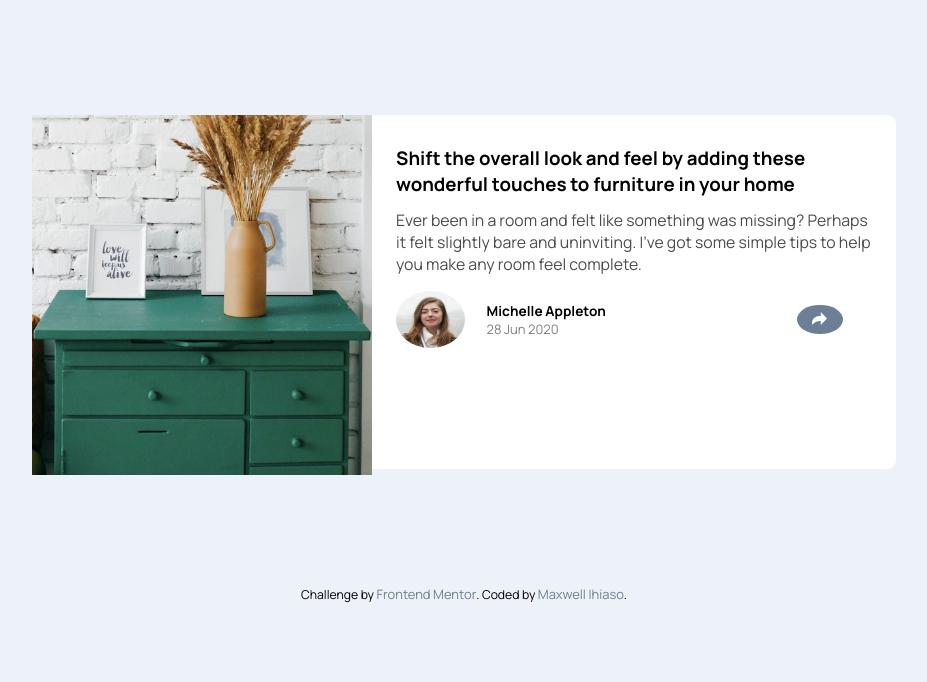
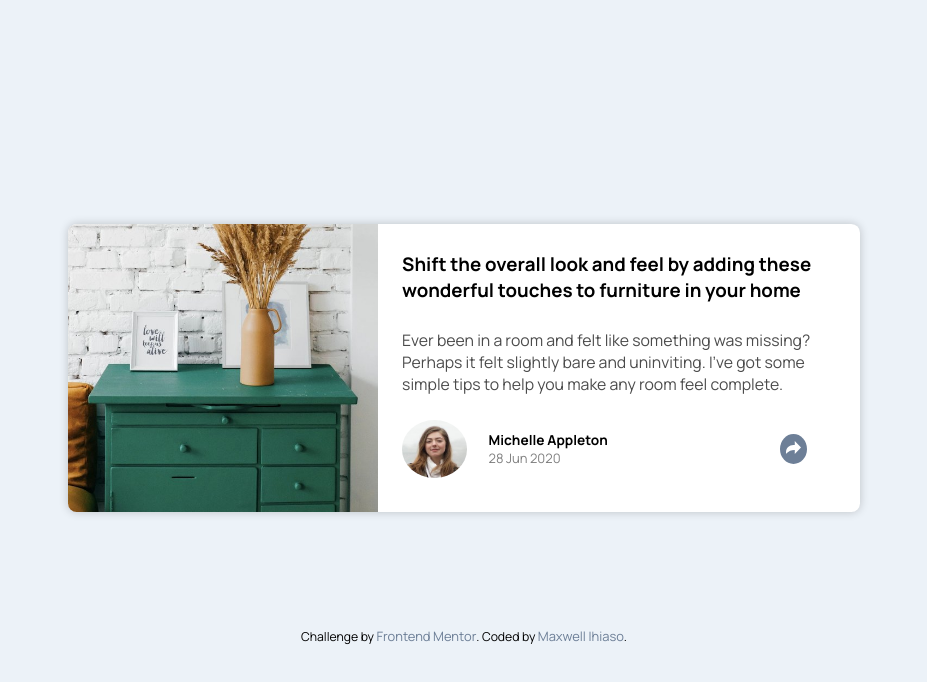
Before and after one commit to Maxwell-ihiaso/article-preview-component, a plain HTML site: page index.html in a window 1280 px wide. Shown: the whole page, without its empty margins (176-1103 px from the left). Drawn offline with nearby package versions, Linux system fonts and the light colour scheme.

Commit message:
Add files via upload

```diff
--- a/css/styles.css
+++ b/css/styles.css
@@ -14,6 +14,7 @@
    --light-grayish-blue: hsl(210, 46%, 95%);
 
    background-color: var(--light-grayish-blue);
+   padding: 3rem;
  }
 
 .container {
@@ -21,10 +22,11 @@
   display: flex;
   flex-direction: column;
   max-width: 21rem;
-  margin: 4rem auto;
+  margin: 8rem auto 4rem;
   background-color: #fff;
   border-radius: 0.6rem;
   overflow: hidden;
+  box-shadow: 0 0 10px rgba( 0, 0, 0, 0.2);
 }
   .image {
     position: relative;
@@ -35,12 +37,12 @@
     background-repeat: no-repeat;
     background-position: center;
     background-size: cover;
-    overflow: hidden;
   }
 
   .content {
     position:  relative;
-    display: block;
+    display: flex;
+    flex-direction: column;
     margin: 0;
     padding: 1.5rem;
   }
@@ -48,7 +50,8 @@
     .content-intro, .content-body, .content-footer {
       position: relative;
       display: block;
-      padding: 0.4rem 0;
+      padding: 0.2rem 0;
+      flex: 4;
     }
 
     .content-intro {
@@ -97,7 +100,6 @@
 
       .content-footer-button {
         position: relative;
-        flex: 1;
         background-color: var(--desaturated-dark-blue);
         padding: 0.5rem;
         text-align: center;
@@ -116,7 +118,6 @@
     left: -1.5rem;
     right: -1.5rem;;
     height: 5rem;
-
     background-color: var(--very-dark-grayish-blue);
     padding: 1.3rem;
     padding-right: 2rem;
@@ -180,17 +181,18 @@
 
 
 
-@media only screen and (min-width: 500px) {
+@media only screen and (min-width: 718px) {
   .container {
     flex-direction: row;
-    max-width: 60rem;
-    max-height: 24.6rem;
-    margin: 8rem auto;
+    max-width: 55rem;
+    max-height: 20rem;
+    margin: 12rem auto 8rem;
     overflow: visible;
   }
     .image {
       flex: 5;
-      height: 25rem;
+      height: 20rem;
+      border-radius: 0.6rem 0 0 0.6rem;
     }
 
     .content {
@@ -222,7 +224,7 @@
 
     .active-state {
       left: auto;
-      right: 1%;
+      right: -10%;
       bottom: 100%;
       height: auto;
       border-radius: 10px;
@@ -232,7 +234,7 @@
     .active-state::after {
       position: absolute;
       top: 100%;
-      right: 17%;
+      right: 36%;
       display: inline-block;
       content: "";
       border: 1rem solid transparent;
@@ -252,22 +254,6 @@
       }
 }
 
-@media only screen and (min-width: 965px) {
-  .active-state {
-    right: -15%;
-  }
-
-  .active-state::after {
-    right: 55%;
-  }
-}
-
-
-
-
-
-
-
 
  .attribution { font-size: 0.85rem; text-align: center; }
  .attribution a { color: var(--desaturated-dark-blue); text-decoration: none;}
```
